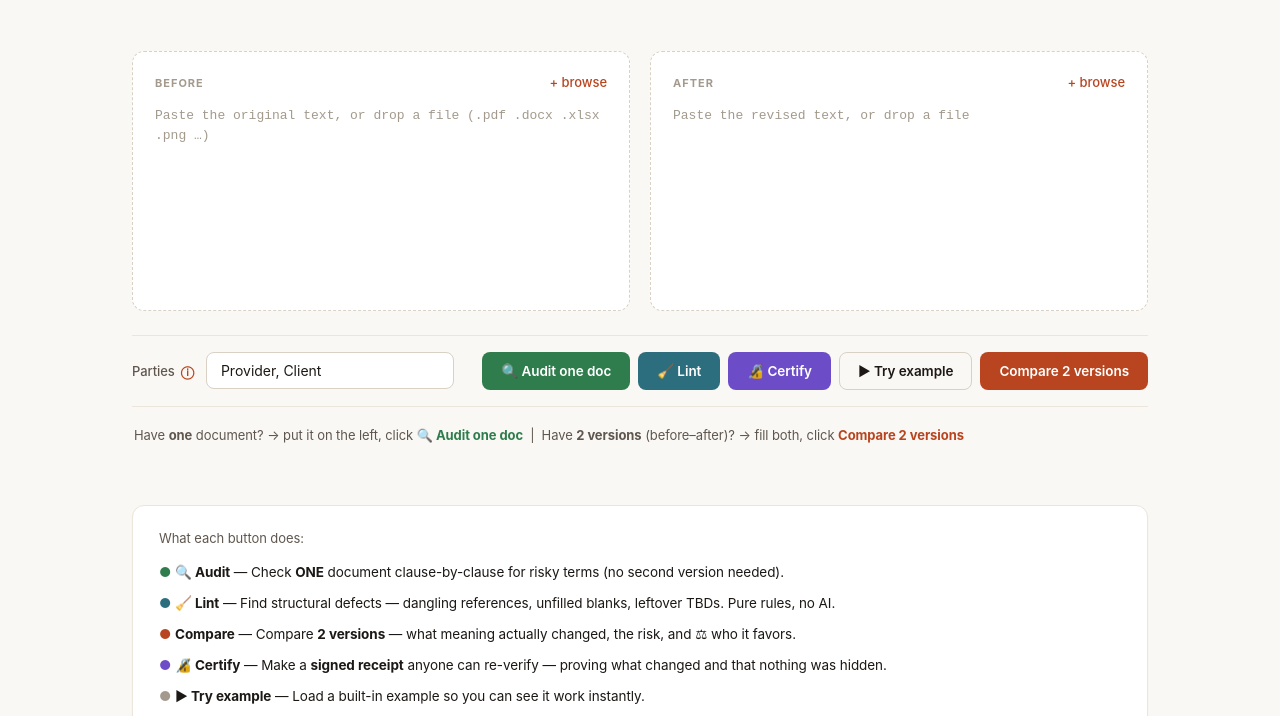
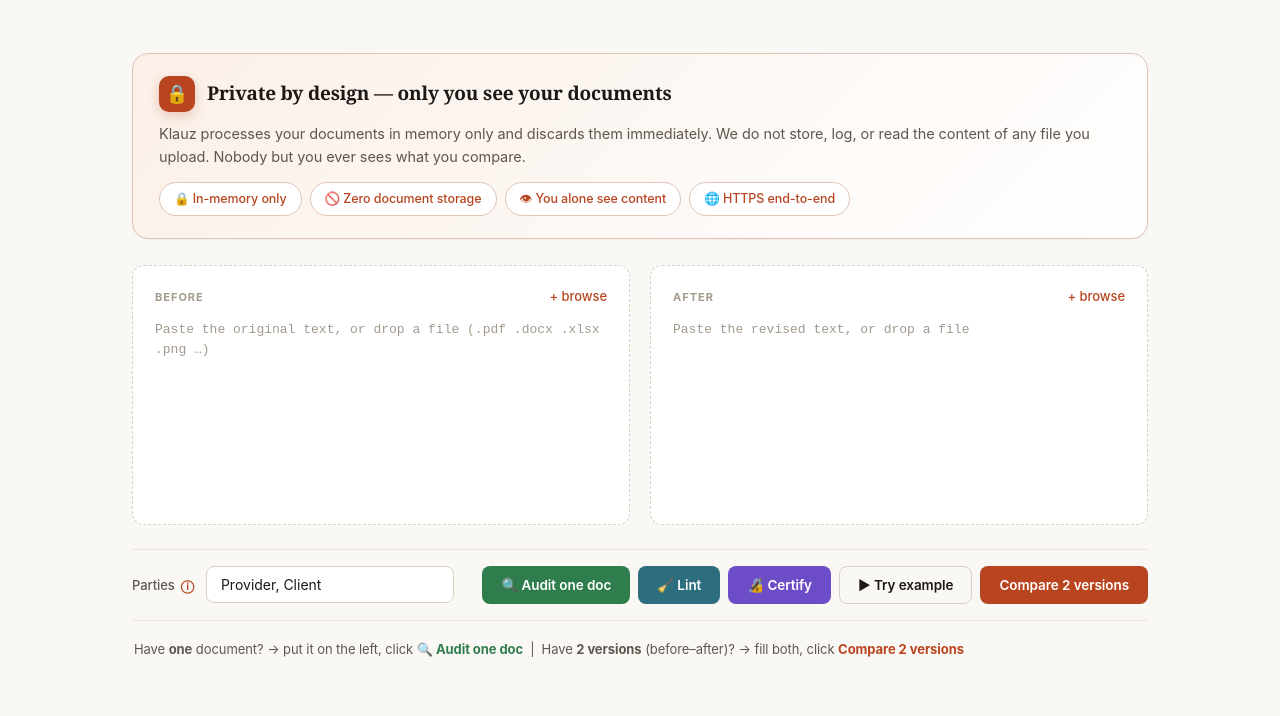
Before and after one commit to patsa2561-art/Klauz, a website: page public/index.html in a window 1280 px wide. Shown: the part 332-1048 px from the top of the page. Drawn offline with Linux system fonts and the light colour scheme; no server answers.

Commit message:
feat(ui): add 'Private by design' trust banner (EN + TH)
- New section between hero and capbar: privacy commitment card
  with 4 pills (in-memory only, no document storage, you alone see,
  HTTPS end-to-end).
- Updated header tagline + footer to reflect HOSTED ethos
  (was 'local only' — accurate for desktop but not for klauz.space).
- Honest: extract.js writes uploaded files to /tmp then immediately
  unlinks; all other endpoints process body in memory only; visit
  log records URL + IP, never request body. Statement matches code.

```diff
--- a/public/index.html
+++ b/public/index.html
@@ -292,6 +292,36 @@
   footer.foot a { color: var(--text-2); }
   footer.foot .brand-line { font-family: var(--serif); font-size: 14px; color: var(--text-2); margin-bottom: 4px; }
 
+  /* trust / privacy banner */
+  .trust { margin: 28px 0 4px; }
+  .trust-card {
+    background: linear-gradient(135deg, var(--accent-soft) 0%, var(--surface) 100%);
+    border: 1px solid color-mix(in srgb, var(--accent) 22%, var(--border));
+    border-radius: var(--r-lg);
+    padding: 22px 26px;
+    box-shadow: var(--shadow-sm);
+  }
+  .trust-head { display: flex; align-items: center; gap: 12px; margin-bottom: 10px; }
+  .trust-icon {
+    width: 36px; height: 36px; border-radius: 10px;
+    background: var(--accent); color: white;
+    display: grid; place-items: center; font-size: 18px;
+    box-shadow: 0 4px 12px rgb(184 69 31 / .25);
+    flex-shrink: 0;
+  }
+  .trust-title { font-family: var(--serif); font-size: 19px; font-weight: 600; margin: 0; letter-spacing: -.01em; }
+  .trust-intro { color: var(--text-2); margin: 0 0 14px; font-size: 14.5px; line-height: 1.6; }
+  .trust-pills { display: flex; gap: 8px; flex-wrap: wrap; }
+  .trust-pill {
+    background: var(--surface);
+    border: 1px solid color-mix(in srgb, var(--accent) 20%, var(--border));
+    border-radius: var(--r-pill);
+    padding: 6px 14px;
+    font-size: 12.5px; font-weight: 500;
+    color: var(--accent);
+    white-space: nowrap;
+  }
+
   /* tier badges (inline pill — PROVEN/CONSENSUS/ABSTAIN) */
   .tier-chip {
     display: inline-block;
@@ -346,6 +376,22 @@
   <section class="hero">
     <h1 class="hero-title" data-i18n="hero_title"></h1>
     <p class="hero-sub" data-i18n="tagline"></p>
+  </section>
+
+  <section class="trust">
+    <div class="trust-card">
+      <div class="trust-head">
+        <div class="trust-icon">🔒</div>
+        <h2 class="trust-title" data-i18n="trust_title"></h2>
+      </div>
+      <p class="trust-intro" data-i18n="trust_intro"></p>
+      <div class="trust-pills">
+        <span class="trust-pill" data-i18n="trust_pt1"></span>
+        <span class="trust-pill" data-i18n="trust_pt2"></span>
+        <span class="trust-pill" data-i18n="trust_pt3"></span>
+        <span class="trust-pill" data-i18n="trust_pt4"></span>
+      </div>
+    </div>
   </section>
 
   <div id="capbar"></div>
@@ -412,8 +458,14 @@
   en: {
     hero_title: 'Does your edit really change the <em>meaning</em>?',
     tagline: 'Drop the before & after of any contract — Klauz tells you what an edit <b>really changed</b> (the meaning, not just the words) and <b>who it favors</b>.',
-    priv: '● 100% local — your documents never leave this machine',
-    foot_line: '100% local · documents never leave this machine (or your server) · MIT licensed',
+    priv: '🔒 HTTPS · in-memory only · zero document storage',
+    trust_title: 'Private by design — only you see your documents',
+    trust_intro: 'Klauz processes your documents in memory only and discards them immediately. We do not store, log, or read the content of any file you upload. Nobody but you ever sees what you compare.',
+    trust_pt1: '🔒 In-memory only',
+    trust_pt2: '🚫 Zero document storage',
+    trust_pt3: '👁 You alone see content',
+    trust_pt4: '🌐 HTTPS end-to-end',
+    foot_line: 'Documents processed in-memory · never stored or logged · HTTPS · MIT licensed',
     legend_title: 'What each button does:',
     leg_audit: 'Check <b>ONE</b> document clause-by-clause for risky terms (no second version needed).',
     leg_lint: 'Find structural defects — dangling references, unfilled blanks, leftover TBDs. Pure rules, no AI.',
@@ -486,8 +538,14 @@
   th: {
     hero_title: 'การแก้ของคุณ <em>เปลี่ยนความหมาย</em> จริงไหม?',
     tagline: 'วางสัญญา 2 ฉบับ (ก่อน–หลัง) — Klauz บอกว่าการแก้ <b>เปลี่ยนความหมายจริงไหม</b> (ไม่ใช่แค่คำ) และ <b>เอียงเข้าข้างใคร</b>',
-    priv: '● ทำงานในเครื่อง 100% — เอกสารไม่ออกจากเครื่องคุณ',
-    foot_line: 'ทำงานในเครื่อง 100% · เอกสารไม่ออกจากเครื่อง (หรือ server ของคุณ) · MIT',
+    priv: '🔒 HTTPS · ในหน่วยความจำเท่านั้น · ไม่เก็บเอกสาร',
+    trust_title: 'ออกแบบให้เป็นส่วนตัว — มีแค่คุณเท่านั้นที่เห็นเอกสาร',
+    trust_intro: 'Klauz ประมวลผลเอกสารคุณในหน่วยความจำเท่านั้น แล้วทิ้งทันที — เราไม่เก็บ ไม่บันทึก ไม่อ่านเนื้อหาไฟล์ที่คุณอัปโหลด ไม่มีใครเห็นสิ่งที่คุณเปรียบเทียบนอกจากตัวคุณเอง',
+    trust_pt1: '🔒 ในหน่วยความจำเท่านั้น',
+    trust_pt2: '🚫 ไม่เก็บเอกสาร',
+    trust_pt3: '👁 มีแค่คุณที่เห็นเนื้อหา',
+    trust_pt4: '🌐 HTTPS ทั้งเส้นทาง',
+    foot_line: 'ประมวลผลในหน่วยความจำ · ไม่เก็บ/ไม่บันทึก · HTTPS · MIT',
     legend_title: 'แต่ละปุ่มทำอะไร:',
     leg_audit: 'ตรวจสัญญา <b>ฉบับเดียว</b> ทีละข้อ หาข้อเสี่ยง (ไม่ต้องมี 2 ฉบับ)',
     leg_lint: 'หาจุดบกพร่องเชิงโครงสร้าง — อ้างอิงค้าง, ช่องว่างไม่กรอก, TBD ตกค้าง ใช้กฎล้วน ไม่มี AI',
```
